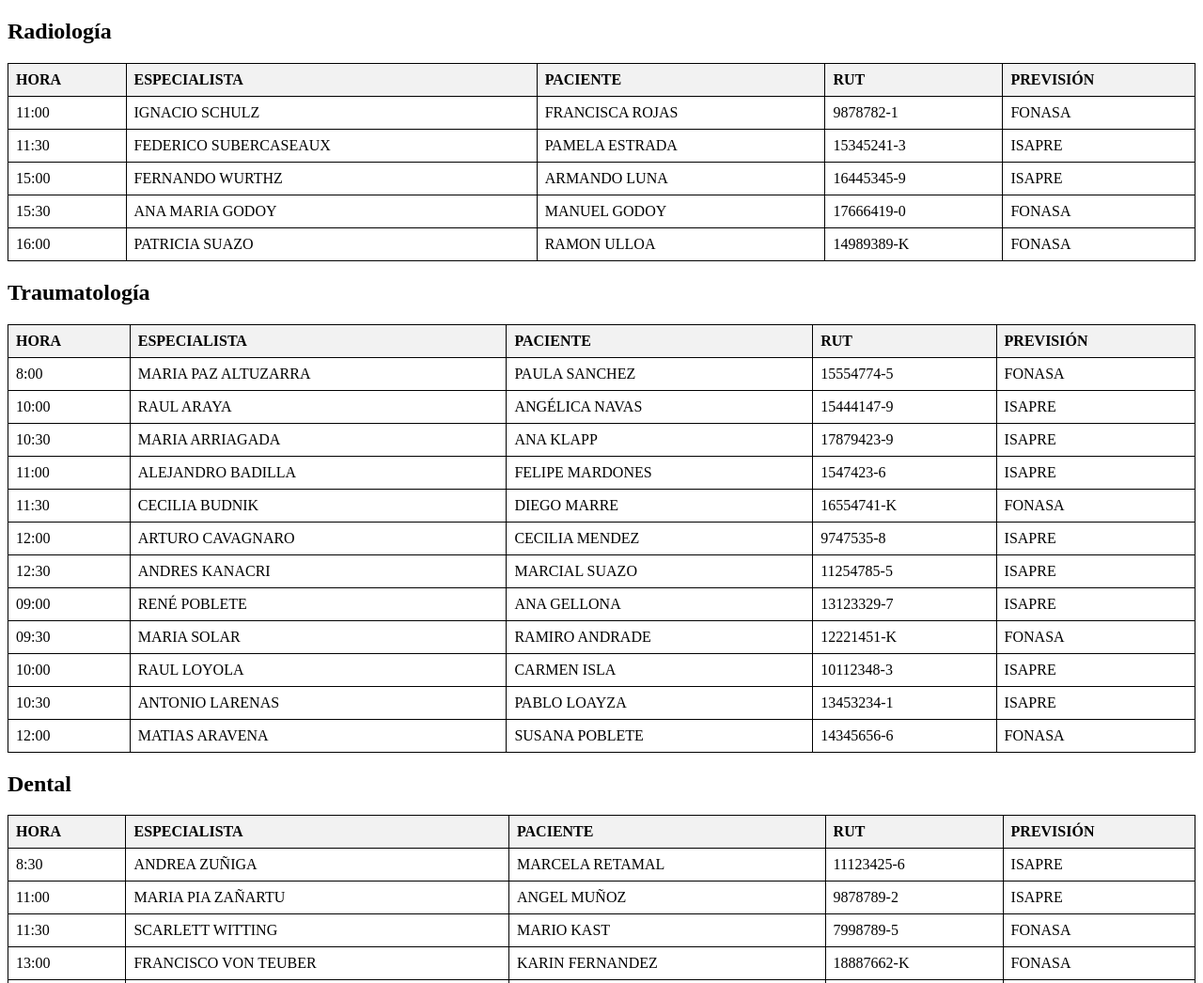
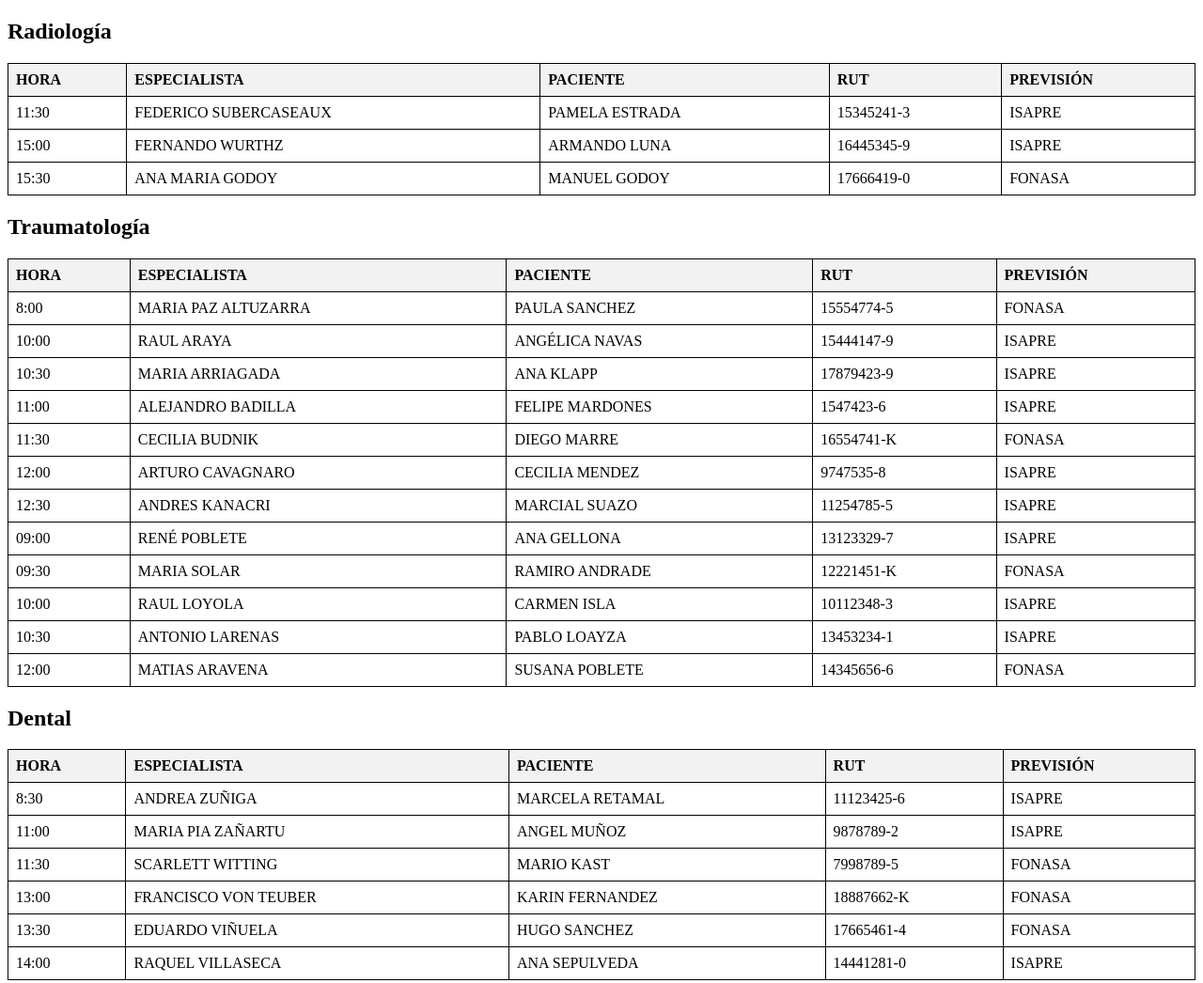
Before and after one commit to Juan-Zuniga-Codoceo/desafio-arrays-objetos, a plain HTML site: page index.html in a window 1280 px wide. Shown: the top 1046 px of the page at 94% size. Drawn offline with Linux system fonts and the light colour scheme.

Commit message:
Terminado

```diff
--- /dev/null
+++ b/assets/js/script.js
@@ -0,0 +1,117 @@
+document.write('<p>Estadisticas centro medico ñuñoa</p>');
+
+        var radiologia = [
+            { hora: '11:00', especialista: 'IGNACIO SCHULZ', paciente: 'FRANCISCA ROJAS', rut: '9878782-1', prevision: 'FONASA' },
+            { hora: '11:30', especialista: 'FEDERICO SUBERCASEAUX', paciente: 'PAMELA ESTRADA', rut: '15345241-3', prevision: 'ISAPRE' },
+            { hora: '15:00', especialista: 'FERNANDO WURTHZ', paciente: 'ARMANDO LUNA', rut: '16445345-9', prevision: 'ISAPRE' },
+            { hora: '15:30', especialista: 'ANA MARIA GODOY', paciente: 'MANUEL GODOY', rut: '17666419-0', prevision: 'FONASA' },
+            { hora: '16:00', especialista: 'PATRICIA SUAZO', paciente: 'RAMON ULLOA', rut: '14989389-K', prevision: 'FONASA' },
+        ];
+
+        var traumatologia = [
+            { hora: '8:00', especialista: 'MARIA PAZ ALTUZARRA', paciente: 'PAULA SANCHEZ', rut: '15554774-5', prevision: 'FONASA' },
+            { hora: '10:00', especialista: 'RAUL ARAYA', paciente: 'ANGÉLICA NAVAS', rut: '15444147-9', prevision: 'ISAPRE' },
+            { hora: '10:30', especialista: 'MARIA ARRIAGADA', paciente: 'ANA KLAPP', rut: '17879423-9', prevision: 'ISAPRE' },
+            { hora: '11:00', especialista: 'ALEJANDRO BADILLA', paciente: 'FELIPE MARDONES', rut: '1547423-6', prevision: 'ISAPRE' },
+            { hora: '11:30', especialista: 'CECILIA BUDNIK', paciente: 'DIEGO MARRE', rut: '16554741-K', prevision: 'FONASA' },
+            { hora: '12:00', especialista: 'ARTURO CAVAGNARO', paciente: 'CECILIA MENDEZ', rut: '9747535-8', prevision: 'ISAPRE' },
+            { hora: '12:30', especialista: 'ANDRES KANACRI', paciente: 'MARCIAL SUAZO', rut: '11254785-5', prevision: 'ISAPRE' },
+        ];
+
+        var dental = [
+            { hora: '8:30', especialista: 'ANDREA ZUÑIGA', paciente: 'MARCELA RETAMAL', rut: '11123425-6', prevision: 'ISAPRE' },
+            { hora: '11:00', especialista: 'MARIA PIA ZAÑARTU', paciente: 'ANGEL MUÑOZ', rut: '9878789-2', prevision: 'ISAPRE' },
+            { hora: '11:30', especialista: 'SCARLETT WITTING', paciente: 'MARIO KAST', rut: '7998789-5', prevision: 'FONASA' },
+            { hora: '13:00', especialista: 'FRANCISCO VON TEUBER', paciente: 'KARIN FERNANDEZ', rut: '18887662-K', prevision: 'FONASA' },
+            { hora: '13:30', especialista: 'EDUARDO VIÑUELA', paciente: 'HUGO SANCHEZ', rut: '17665461-4', prevision: 'FONASA' },
+            { hora: '14:00', especialista: 'RAQUEL VILLASECA', paciente: 'ANA SEPULVEDA', rut: '14441281-0', prevision: 'ISAPRE' },
+        ];
+
+        //Agregar código para el desafio 2 aquí
+        //Agregar elementos al array traumatologia
+        traumatologia.push(
+            { hora: '09:00', especialista: 'RENÉ POBLETE', paciente: 'ANA GELLONA', rut: '13123329-7', prevision: 'ISAPRE' },
+            { hora: '09:30', especialista: 'MARIA SOLAR', paciente: 'RAMIRO ANDRADE', rut: '12221451-K', prevision: 'FONASA' },
+            { hora: '10:00', especialista: 'RAUL LOYOLA', paciente: 'CARMEN ISLA', rut: '10112348-3', prevision: 'ISAPRE' },
+            { hora: '10:30', especialista: 'ANTONIO LARENAS', paciente: 'PABLO LOAYZA', rut: '13453234-1', prevision: 'ISAPRE' },
+            { hora: '12:00', especialista: 'MATIAS ARAVENA', paciente: 'SUSANA POBLETE', rut: '14345656-6', prevision: 'FONASA' }
+        );
+
+        //Eliminar primer y ultimo elemento de radiologia
+        radiologia.shift();
+        radiologia.pop();
+
+        //Lista consultas medicas de dental
+        dental.forEach(function(consulta) {
+            document.write(`<p>${consulta.hora} - ${consulta.especialista} - ${consulta.paciente} - ${consulta.rut} - ${consulta.prevision}</p>`);
+        });
+
+        //Lista de pacientes
+
+        var pacientes = [];
+
+        radiologia.forEach(function(consulta) {
+            pacientes.push(consulta.paciente);
+        });
+
+        traumatologia.forEach(function(consulta) {
+            pacientes.push(consulta.paciente);
+        });
+
+        dental.forEach(function(consulta) {
+            pacientes.push(consulta.paciente);
+        });
+
+        pacientes.forEach(function(paciente) {
+            document.write(`<p>${paciente}</p>`);
+        });
+
+        //Pacientes Isapre en Dental
+        var pacientesIsapre = dental.filter(function(consulta) {
+            return consulta.prevision === 'ISAPRE';
+        });
+
+        pacientesIsapre.forEach(function(consulta) {
+            document.write(`<p>${consulta.paciente} - ${consulta.prevision}</p>`);
+        });
+
+        //Pacientes Fonasa en traumatologia
+        var pacientesFonasa = traumatologia.filter(function(consulta) {
+            return consulta.prevision === 'FONASA';
+        });
+
+        pacientesFonasa.forEach(function(consulta) {
+            document.write(`<p>${consulta.paciente} - ${consulta.prevision}</p>`);
+        });
+
+
+        //Actualizar tabla dinamicamente
+        function actualizarTabla(data, tableId) {
+            var table = document.getElementById(tableId);
+            var tbody = table.getElementsByTagName('tbody')[0];
+            tbody.innerHTML = '';
+            data.forEach(function(item) {
+                var row = document.createElement('tr');
+                Object.values(item).forEach(function(value) {
+                    var cell = document.createElement('td');
+                    cell.textContent = value;
+                    row.appendChild(cell);
+                });
+                tbody.appendChild(row);
+            });
+        }
+
+        actualizarTabla(radiologia, 'radiologiaTable');
+        actualizarTabla(traumatologia, 'traumatologiaTable');
+        actualizarTabla(dental, 'dentalTable');
+
+        //Agregar código para el desafio 2 aquí
+
+        document.write(`<p>Cantidad de atenciones para Radiología: ${radiologia.length}</p>`);
+        document.write(`<p>Cantidad de atenciones para Traumatología: ${traumatologia.length}</p>`);
+        document.write(`<p>Cantidad de atenciones para Dental: ${dental.length}</p>`);
+
+
+        document.write(`<p>Primera atencion: ${radiologia[0].paciente} - ${radiologia[0].prevision} | Última atención: ${radiologia[radiologia.length - 1].paciente} - ${radiologia[radiologia.length - 1].prevision}.</p>`);
+        document.write(`<p>Primera atencion: ${traumatologia[0].paciente} - ${traumatologia[0].prevision} | Última atención: ${traumatologia[traumatologia.length - 1].paciente} - ${traumatologia[traumatologia.length - 1].prevision}.</p>`);
+        document.write(`<p>Primera atencion: ${dental[0].paciente} - ${dental[0].prevision} | Última atención: ${dental[dental.length - 1].paciente} - ${dental[dental.length - 1].prevision}.</p>`);
--- a/index.html
+++ b/index.html
@@ -55,79 +55,7 @@
         </tbody>
     </table>
 
-    <script>
-        document.write('<p>Estadisticas centro medico ñuñoa</p>');
-
-        var radiologia = [
-            { hora: '11:00', especialista: 'IGNACIO SCHULZ', paciente: 'FRANCISCA ROJAS', rut: '9878782-1', prevision: 'FONASA' },
-            { hora: '11:30', especialista: 'FEDERICO SUBERCASEAUX', paciente: 'PAMELA ESTRADA', rut: '15345241-3', prevision: 'ISAPRE' },
-            { hora: '15:00', especialista: 'FERNANDO WURTHZ', paciente: 'ARMANDO LUNA', rut: '16445345-9', prevision: 'ISAPRE' },
-            { hora: '15:30', especialista: 'ANA MARIA GODOY', paciente: 'MANUEL GODOY', rut: '17666419-0', prevision: 'FONASA' },
-            { hora: '16:00', especialista: 'PATRICIA SUAZO', paciente: 'RAMON ULLOA', rut: '14989389-K', prevision: 'FONASA' },
-        ];
-
-        var traumatologia = [
-            { hora: '8:00', especialista: 'MARIA PAZ ALTUZARRA', paciente: 'PAULA SANCHEZ', rut: '15554774-5', prevision: 'FONASA' },
-            { hora: '10:00', especialista: 'RAUL ARAYA', paciente: 'ANGÉLICA NAVAS', rut: '15444147-9', prevision: 'ISAPRE' },
-            { hora: '10:30', especialista: 'MARIA ARRIAGADA', paciente: 'ANA KLAPP', rut: '17879423-9', prevision: 'ISAPRE' },
-            { hora: '11:00', especialista: 'ALEJANDRO BADILLA', paciente: 'FELIPE MARDONES', rut: '1547423-6', prevision: 'ISAPRE' },
-            { hora: '11:30', especialista: 'CECILIA BUDNIK', paciente: 'DIEGO MARRE', rut: '16554741-K', prevision: 'FONASA' },
-            { hora: '12:00', especialista: 'ARTURO CAVAGNARO', paciente: 'CECILIA MENDEZ', rut: '9747535-8', prevision: 'ISAPRE' },
-            { hora: '12:30', especialista: 'ANDRES KANACRI', paciente: 'MARCIAL SUAZO', rut: '11254785-5', prevision: 'ISAPRE' },
-        ];
-
-        var dental = [
-            { hora: '8:30', especialista: 'ANDREA ZUÑIGA', paciente: 'MARCELA RETAMAL', rut: '11123425-6', prevision: 'ISAPRE' },
-            { hora: '11:00', especialista: 'MARIA PIA ZAÑARTU', paciente: 'ANGEL MUÑOZ', rut: '9878789-2', prevision: 'ISAPRE' },
-            { hora: '11:30', especialista: 'SCARLETT WITTING', paciente: 'MARIO KAST', rut: '7998789-5', prevision: 'FONASA' },
-            { hora: '13:00', especialista: 'FRANCISCO VON TEUBER', paciente: 'KARIN FERNANDEZ', rut: '18887662-K', prevision: 'FONASA' },
-            { hora: '13:30', especialista: 'EDUARDO VIÑUELA', paciente: 'HUGO SANCHEZ', rut: '17665461-4', prevision: 'FONASA' },
-            { hora: '14:00', especialista: 'RAQUEL VILLASECA', paciente: 'ANA SEPULVEDA', rut: '14441281-0', prevision: 'ISAPRE' },
-        ];
-
-        //Agregar código para el desafio 2 aquí
-
-        traumatologia.push(
-            { hora: '09:00', especialista: 'RENÉ POBLETE', paciente: 'ANA GELLONA', rut: '13123329-7', prevision: 'ISAPRE' },
-            { hora: '09:30', especialista: 'MARIA SOLAR', paciente: 'RAMIRO ANDRADE', rut: '12221451-K', prevision: 'FONASA' },
-            { hora: '10:00', especialista: 'RAUL LOYOLA', paciente: 'CARMEN ISLA', rut: '10112348-3', prevision: 'ISAPRE' },
-            { hora: '10:30', especialista: 'ANTONIO LARENAS', paciente: 'PABLO LOAYZA', rut: '13453234-1', prevision: 'ISAPRE' },
-            { hora: '12:00', especialista: 'MATIAS ARAVENA', paciente: 'SUSANA POBLETE', rut: '14345656-6', prevision: 'FONASA' }
-        );
-
-        function actualizarTabla(data, tableId) {
-            var table = document.getElementById(tableId);
-            var tbody = table.getElementsByTagName('tbody')[0];
-            tbody.innerHTML = '';
-            data.forEach(function(item) {
-                var row = document.createElement('tr');
-                Object.values(item).forEach(function(value) {
-                    var cell = document.createElement('td');
-                    cell.textContent = value;
-                    row.appendChild(cell);
-                });
-                tbody.appendChild(row);
-            });
-        }
-
-        actualizarTabla(radiologia, 'radiologiaTable');
-        actualizarTabla(traumatologia, 'traumatologiaTable');
-        actualizarTabla(dental, 'dentalTable');
-
-        //Agregar código para el desafio 2 aquí
-
-        document.write(`<p>Cantidad de atenciones para Radiología: ${radiologia.length}</p>`);
-        document.write(`<p>Cantidad de atenciones para Traumatología: ${traumatologia.length}</p>`);
-        document.write(`<p>Cantidad de atenciones para Dental: ${dental.length}</p>`);
-
-
-        document.write(`<p>Primera atencion: ${radiologia[0].paciente} - ${radiologia[0].prevision} | Última atención: ${radiologia[radiologia.length - 1].paciente} - ${radiologia[radiologia.length - 1].prevision}.</p>`);
-        document.write(`<p>Primera atencion: ${traumatologia[0].paciente} - ${traumatologia[0].prevision} | Última atención: ${traumatologia[traumatologia.length - 1].paciente} - ${traumatologia[traumatologia.length - 1].prevision}.</p>`);
-        document.write(`<p>Primera atencion: ${dental[0].paciente} - ${dental[0].prevision} | Última atención: ${dental[dental.length - 1].paciente} - ${dental[dental.length - 1].prevision}.</p>`);
-
-    </script>
-
-
+    <script src="/assets/js/script.js"></script>
 </body>
 
 </html>
```
